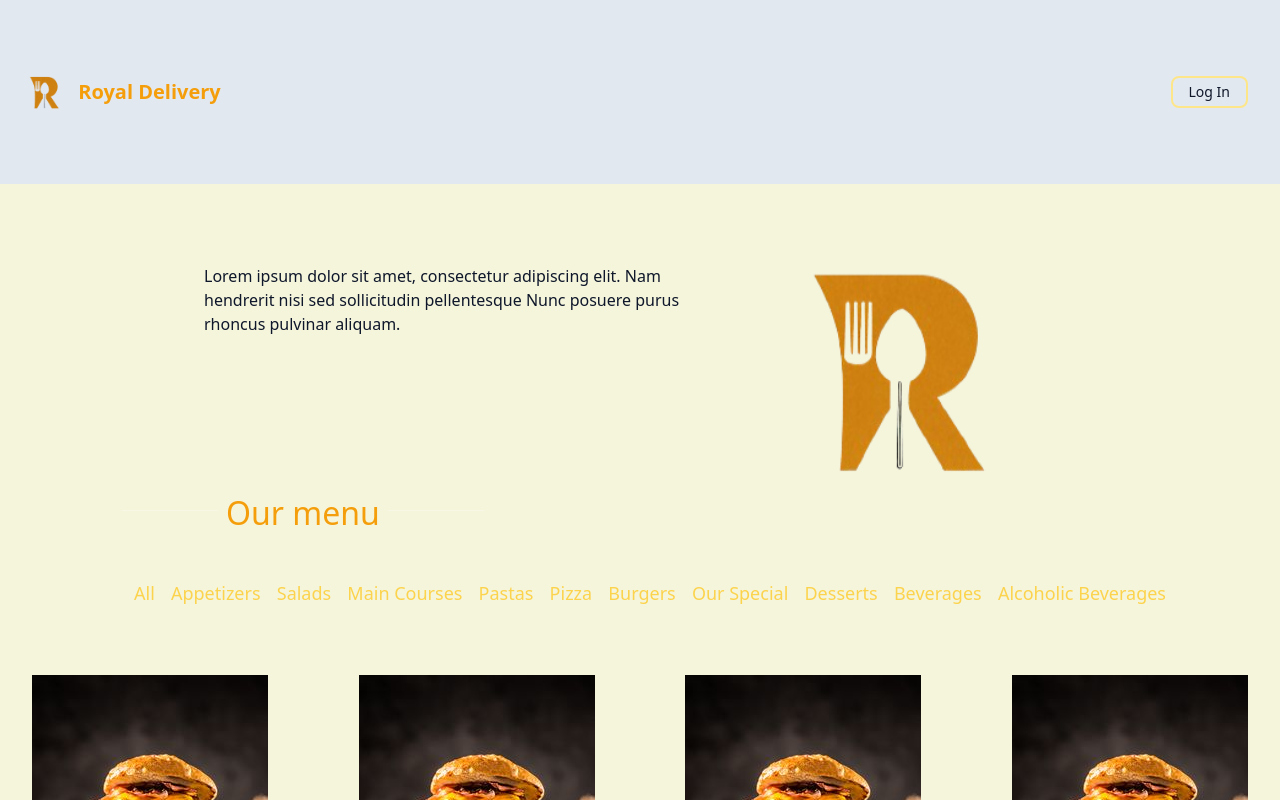
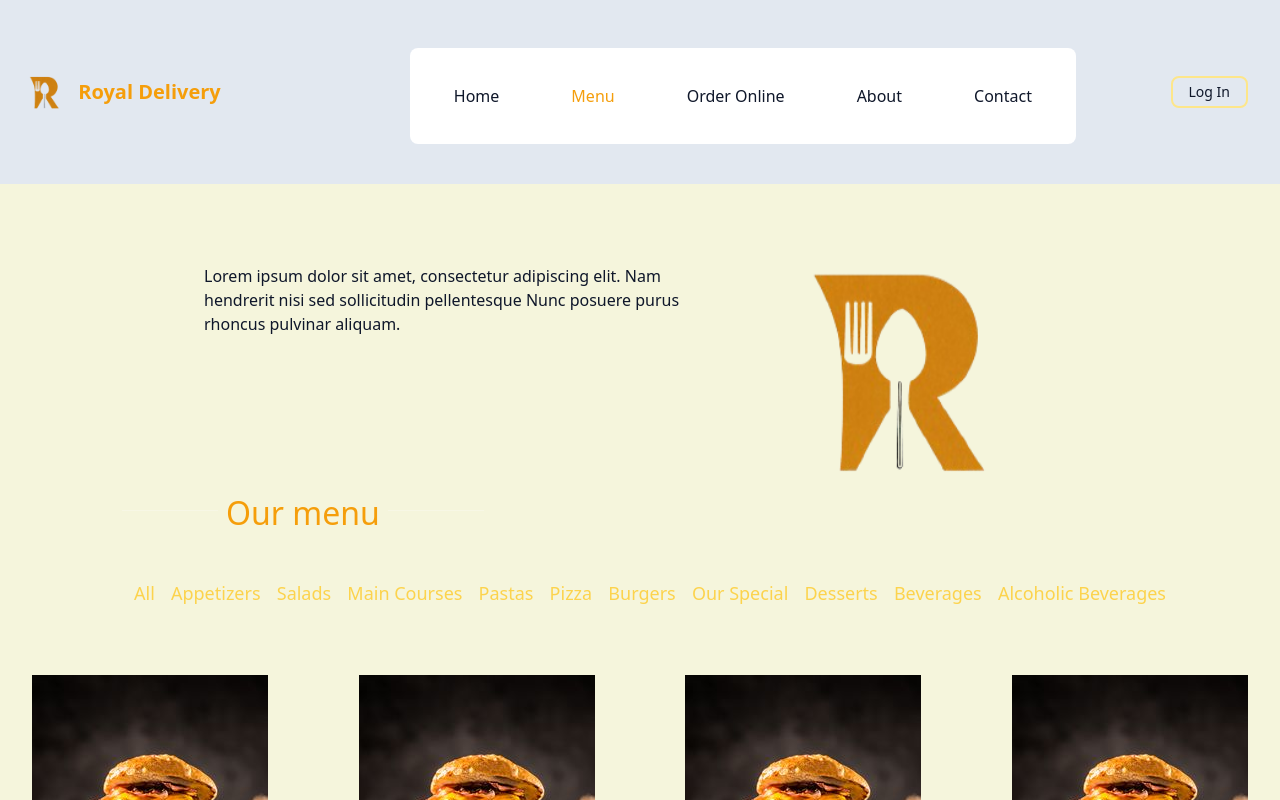
Before and after one commit to fseha-hagos/food-delivery, a React (Create React App) app: page /menu in a window 1280 px wide. Shown: the top 800 px of the page. Built offline with nearby package versions, Linux system fonts and the light colour scheme; a web font is replaced by a local one.

Commit message:
Update navbar.js

```diff
--- a/src/pages/components/navbar.js
+++ b/src/pages/components/navbar.js
@@ -1,7 +1,7 @@
 import React, { useState } from 'react';
 import logo from '../assets/logo.png';
-import { Link, useNavigate } from 'react-router-dom';
-import { Fade, Slide } from 'react-reveal';
+import { Link, NavLink, useNavigate } from 'react-router-dom';
+import { Fade } from 'react-reveal';
 
 const Navbar = () => {
   const [menuOpen, setMenuOpen] = useState(false);
@@ -9,14 +9,20 @@ const Navbar = () => {
 
   const handleMenuToggle = () => {
     setMenuOpen(!menuOpen);
+    if (searchOpen) {
+      setSearchOpen(false);
+    }
   };
 
   const handleSearchToggle = () => {
     setSearchOpen(!searchOpen);
+    if (menuOpen) {
+      setMenuOpen(false);
+    }
   };
 
   return (
-    <Slide down>
+    <Fade down>
       <nav className="bg-slate-200 border-slate-200 dark:bg-slate-950">
         <div className="max-w-screen-xl flex flex-wrap items-center justify-between mx-auto p-4">
           <Logo />
@@ -29,7 +35,7 @@ const Navbar = () => {
           <Menu isOpen={menuOpen} />
         </div>
       </nav>
-    </Slide>
+    </Fade>
   );
 };
 
@@ -49,7 +55,7 @@ const AuthButtons = () => {
     <div className="flex items-center">
       <button
         type="button"
-        className="text-slate-900 dark:text-white border-2 border-amber-200 hover:border-amber-600 hover:bg-amber-600 focus:ring-4 focus:outline-none focus:ring-amber-300 font-medium rounded-lg text-sm mr-2 px-3 py-1 text-center dark:hover:bg-amber-600 dark:focus:ring-amber-800"
+        className="text-slate-900 dark:text-white border-2 border-amber-200 hover:border-amber-600 hover:bg-amber-600 focus:ring-4 focus:outline-none focus:ring-amber-300 font-medium rounded-lg text-sm mr-2 px-3 py-1 text-center dark:hover:bg-amber-600 dark:focus:ring-amber-800 transition duration-200 ease-in-out"
         onClick={() => navigate("/login")}
       >
         Log In
@@ -61,7 +67,7 @@ const AuthButtons = () => {
 const SearchToggle = ({ onClick, isOpen }) => (
   <button
     type="button"
-    className="inline-flex items-center p-2 w-10 h-10 justify-center text-sm text-amber-500 rounded-lg md:hidden hover:text-amber-900 focus:outline-none focus:ring-2 focus:ring-amber-500 dark:text-amber-200 dark:hover:text-amber-500 dark:focus:ring-amber-200"
+    className="inline-flex items-center p-2 w-10 h-10 justify-center text-sm text-amber-500 rounded-lg md:hidden hover:text-amber-900 focus:outline-none focus:ring-2 focus:ring-amber-500 dark:text-amber-200 dark:hover:text-amber-500 dark:focus:ring-amber-200 transition duration-200 ease-in-out"
     onClick={onClick}
     aria-controls="search-input"
     aria-expanded={isOpen}
@@ -81,25 +87,23 @@ const SearchToggle = ({ onClick, isOpen }) => (
 
 const SearchInput = ({ isOpen }) => (
   <div
-    className={`md:flex md:w-auto md:order-1 ${isOpen ? 'block' : 'hidden'} w-full`}
+    className={`md:flex md:w-auto md:order-1 ${isOpen ? 'block' : 'hidden'} w-full transition-opacity duration-300 ease-in-out`}
     id="search-input"
   >
-    <Fade down>
     <div className="relative mt-3 md:hidden">
       <input
         type="text"
-          className="block w-full p-2 ps-20 text-sm text-slate-900  rounded-lg bg-slate-200 dark:bg-slate-700 dark:text-slate-200  dark:placeholder-slate-400 "
+        className="block w-full p-2 ps-20 text-sm text-slate-900 rounded-lg bg-slate-200 dark:bg-slate-700 dark:text-slate-200 dark:placeholder-slate-400"
         placeholder="Search..."
       />
     </div>
-    </Fade>
   </div>
 );
 
 const MenuToggle = ({ onClick, isOpen }) => (
   <button
     type="button"
-    className="inline-flex items-center p-2 w-10 h-10 justify-center text-sm text-amber-500 rounded-lg md:hidden hover:text-amber-900 focus:outline-none focus:ring-2 focus:ring-amber-500 dark:text-amber-200 dark:hover:text-amber-500 dark:focus:ring-amber-200"
+    className="inline-flex items-center p-2 w-10 h-10 justify-center text-sm text-amber-500 rounded-lg md:hidden hover:text-amber-900 focus:outline-none focus:ring-2 focus:ring-amber-500 dark:text-amber-200 dark:hover:text-amber-500 dark:focus:ring-amber-200 transition duration-200 ease-in-out"
     onClick={onClick}
     aria-controls="navbar-menu"
     aria-expanded={isOpen}
@@ -119,33 +123,31 @@ const MenuToggle = ({ onClick, isOpen }) => (
 
 const Menu = ({ isOpen }) => (
   <div
-    className={`md:flex md:w-auto md:order-1 ${isOpen ? 'block' : 'hidden'} w-full`}
+    className={`md:flex md:w-auto md:order-1 ${isOpen ? 'block' : 'hidden'} w-full transition-opacity duration-300 ease-in-out`}
     id="navbar-menu"
   >
-    <Fade down delay={300}>
     <div className="relative mt-3 md:hidden">
       <input
         type="text"
         id="search-input"
-          className="block w-full p-2 ps-20 text-sm text-slate-900  rounded-lg bg-slate-200 dark:bg-slate-700 dark:text-slate-200  dark:placeholder-slate-400 "
+        className="block w-full p-2 ps-20 text-sm text-slate-900 rounded-lg bg-slate-200 dark:bg-slate-700 dark:text-slate-200 dark:placeholder-slate-400"
         placeholder="Search..."
       />
     </div>
-    </Fade>
-    <Fade down delay={500}>
     <ul className="flex flex-col p-4 md:p-0 mt-4 font-medium md:border md:border-slate-50 rounded-lg bg-amber-200 md:space-x-8 rtl:space-x-reverse md:flex-row md:mt-0 md:border-0 md:bg-white dark:bg-slate-900 md:dark:bg-slate-900 dark:border-slate-700">
       {['Home', 'Menu', 'Order Online', 'About', 'Contact'].map((item, index) => (
         <li key={index}>
-            <Link
+          <NavLink
             to={`/${item.toLowerCase().replace(' ', '-')}`}
-              className="block no-underline sm:p-3  md:px-5 hover:rounded-2xl text-slate-900 dark:text-amber-200  bg-transparent hover:text-amber-500  sm:hover:border sm:hover:border-amber-500 md:hover:border-transparent dark:hover:text-amber-500 dark:border-slate-700"
+            className={({ isActive }) =>
+              `block no-underline sm:p-3 md:px-5 hover:rounded-2xl ${isActive ? 'text-amber-500 bg-slate-100 dark:bg-slate-800' : 'text-slate-900 dark:text-amber-200'} bg-transparent hover:text-amber-500 sm:hover:border sm:hover:border-amber-500 md:hover:border-transparent dark:hover:text-amber-500 dark:border-slate-700 transition duration-200 ease-in-out`
+            }
           >
             {item}
-            </Link>
+          </NavLink>
         </li>
       ))}
     </ul>
-    </Fade>
   </div>
 );
 
```
Lines whose indentation alone changed are shown as unchanged.
